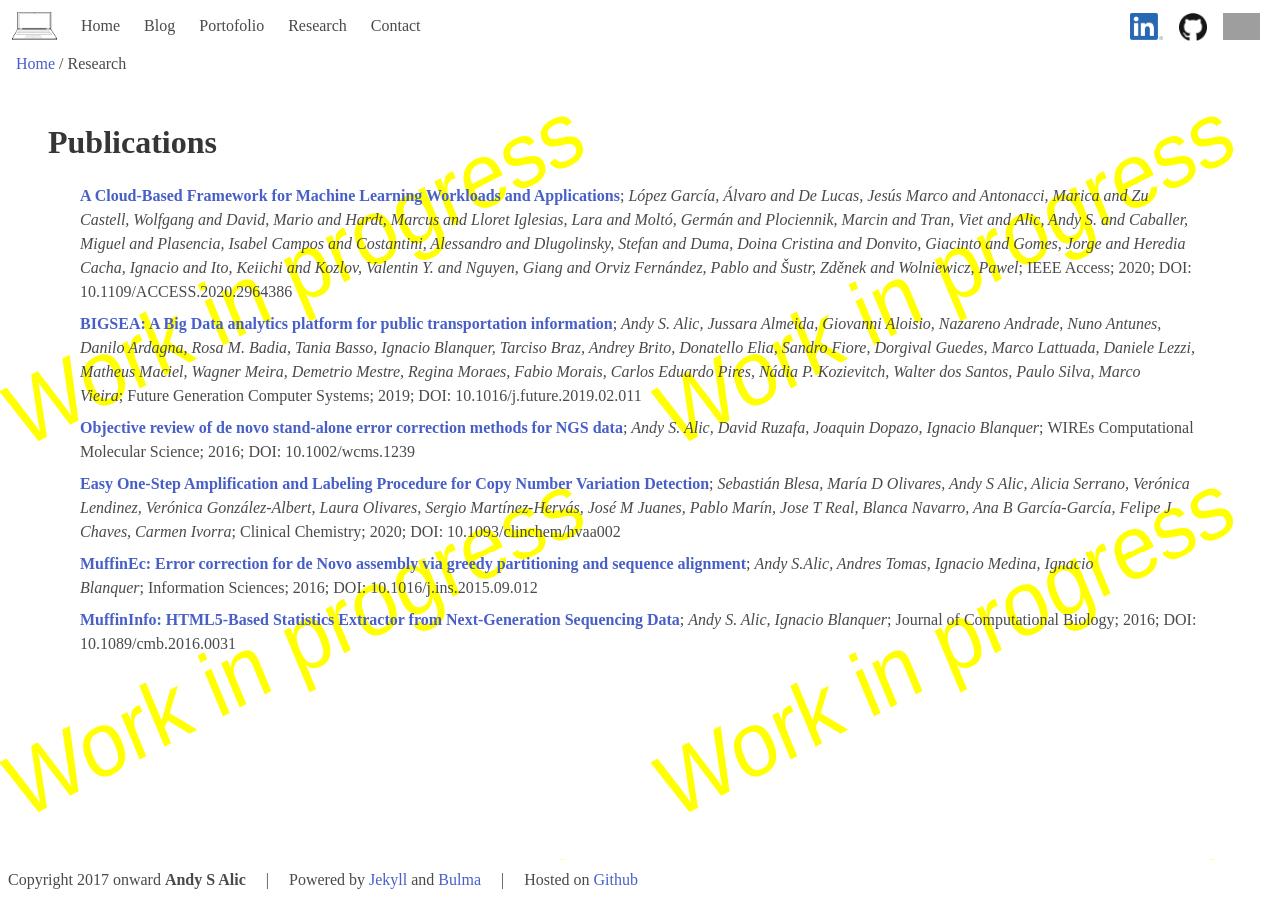
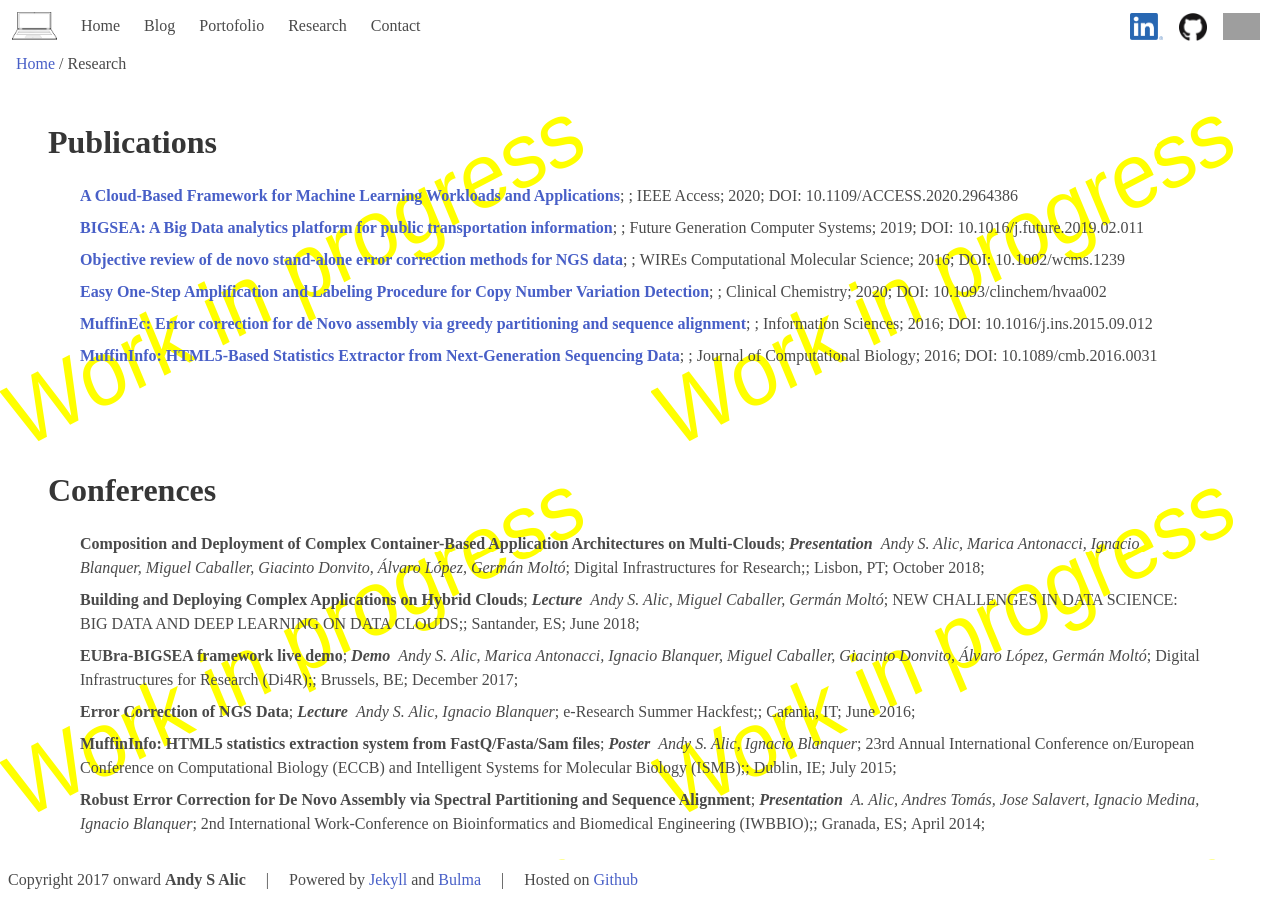
Before and after one commit to asalic/asalic.github.io, a Jekyll site: the page built from research.markdown, in a window 1280 px wide. Built offline with Jekyll 4.4.1, drawn with Linux system fonts in a browser that asks for light colours; grey boxes are pictures that could not be loaded.

Commit message:
add conferences

```diff
--- a/_data/conference.yml
+++ /dev/null
@@ -1,4 +0,0 @@
-- author: Alic, Andy S. and Antonacci, Marica and Caballer, Miguel and Campos, Isabel and Costantini, Alessandro and David, Mario and Dlugolinsky, Stefan and Donvito, Giacinto and Gomes, Jorge and Hardt, Marcus and Heredia, Ignacio and Hluchy, Ladislav and Ito, Keiichi and Kozlov, Valentin and Lloret, Lara and {López García}, Alvaro and Marco, Jesus and Matyska, Ludek and Moltó, Germán and Nguyen, Giang and Orviz, Pablo and Plociennik, Marcin and Šustr, Zdeněk and Tran, Viet and Wolniewicz, Pawel and Castell, Wolfgang zu
-  year: 2020
-  title: DEEP framework for deep learning
-  conference: Poster, ISC High Performance, Online, 22-25 June 2020
--- /dev/null
+++ b/_data/conferences.yml
@@ -0,0 +1,41 @@
+- authors: Andy S. Alic, Marica Antonacci, Ignacio Blanquer, Miguel Caballer, Giacinto Donvito, Álvaro López, Germán Moltó
+  year: October 2018
+  title: "Composition and Deployment of Complex Container-Based Application Architectures on Multi-Clouds"
+  type: Presentation
+  conference: "Digital Infrastructures for Research"
+  where: Lisbon, PT
+
+- authors: Andy S. Alic, Miguel Caballer, Germán Moltó
+  year: June 2018
+  title: "Building and Deploying Complex Applications on Hybrid Clouds"
+  type: Lecture
+  conference: "NEW CHALLENGES IN DATA SCIENCE: BIG DATA AND DEEP LEARNING ON DATA CLOUDS"
+  where: Santander, ES
+
+- authors: Andy S. Alic, Marica Antonacci, Ignacio Blanquer, Miguel Caballer, Giacinto Donvito, Álvaro López, Germán Moltó
+  year: December 2017
+  title: "EUBra-BIGSEA framework live demo"
+  type: Demo
+  conference: "Digital Infrastructures for Research (Di4R)"
+  where: Brussels, BE
+
+- authors: Andy S. Alic, Ignacio Blanquer
+  year: June 2016
+  title: "Error Correction of NGS Data"
+  type: Lecture
+  conference: "e-Research Summer Hackfest"
+  where: Catania, IT
+
+- authors: Andy S. Alic, Ignacio Blanquer
+  year: July 2015
+  title: "MuffinInfo: HTML5 statistics extraction system from FastQ/Fasta/Sam files"
+  type: Poster
+  conference: 23rd Annual International Conference on/European Conference on Computational Biology (ECCB) and Intelligent Systems for Molecular Biology (ISMB)
+  where: Dublin, IE
+
+- authors: A. Alic, Andres Tomás, Jose Salavert, Ignacio Medina, Ignacio Blanquer
+  year: April 2014
+  title: "Robust Error Correction for De Novo Assembly via Spectral Partitioning and Sequence Alignment"
+  type: Presentation
+  conference: 2nd International Work-Conference on Bioinformatics and Biomedical Engineering (IWBBIO)
+  where: Granada, ES
--- a/research.markdown
+++ b/research.markdown
@@ -10,9 +10,23 @@
     <p class="subtitle mt-4">
       {% for pub in site.data.publications %}
         <div class="container is-fluid mt-2 mb-2">
-          <a href="{{pub.url}}"><b>{{pub.title}}</b></a>;&nbsp;<i>{{pub.author}}</i>;&nbsp;{{pub.journal}};&nbsp;{{pub.year}};&nbsp;DOI: {{pub.doi}}
+          <a href="{{pub.url}}"><b>{{pub.title}}</b></a>;&nbsp;<i>{{pub.authors}}</i>;&nbsp;{{pub.journal}};&nbsp;{{pub.year}};&nbsp;DOI: {{pub.doi}}
         </div>
       {% endfor %}
     </p>
   </div>
 </section>
+
+<section class="hero">
+  <div class="hero-body">
+    <div class="title">Conferences</div>
+    <p class="subtitle mt-4">
+      {% for pub in site.data.conferences %}
+        <div class="container is-fluid mt-2 mb-2">
+          <b>{{pub.title}}</b>;&nbsp;<b><i>{{pub.type}}</i></b>&nbsp;
+          <i>{{pub.authors}}</i>;&nbsp;{{pub.conference}};;&nbsp;{{pub.where}};&nbsp;{{pub.year}};
+        </div>
+      {% endfor %}
+    </p>
+  </div>
+</section>
```
